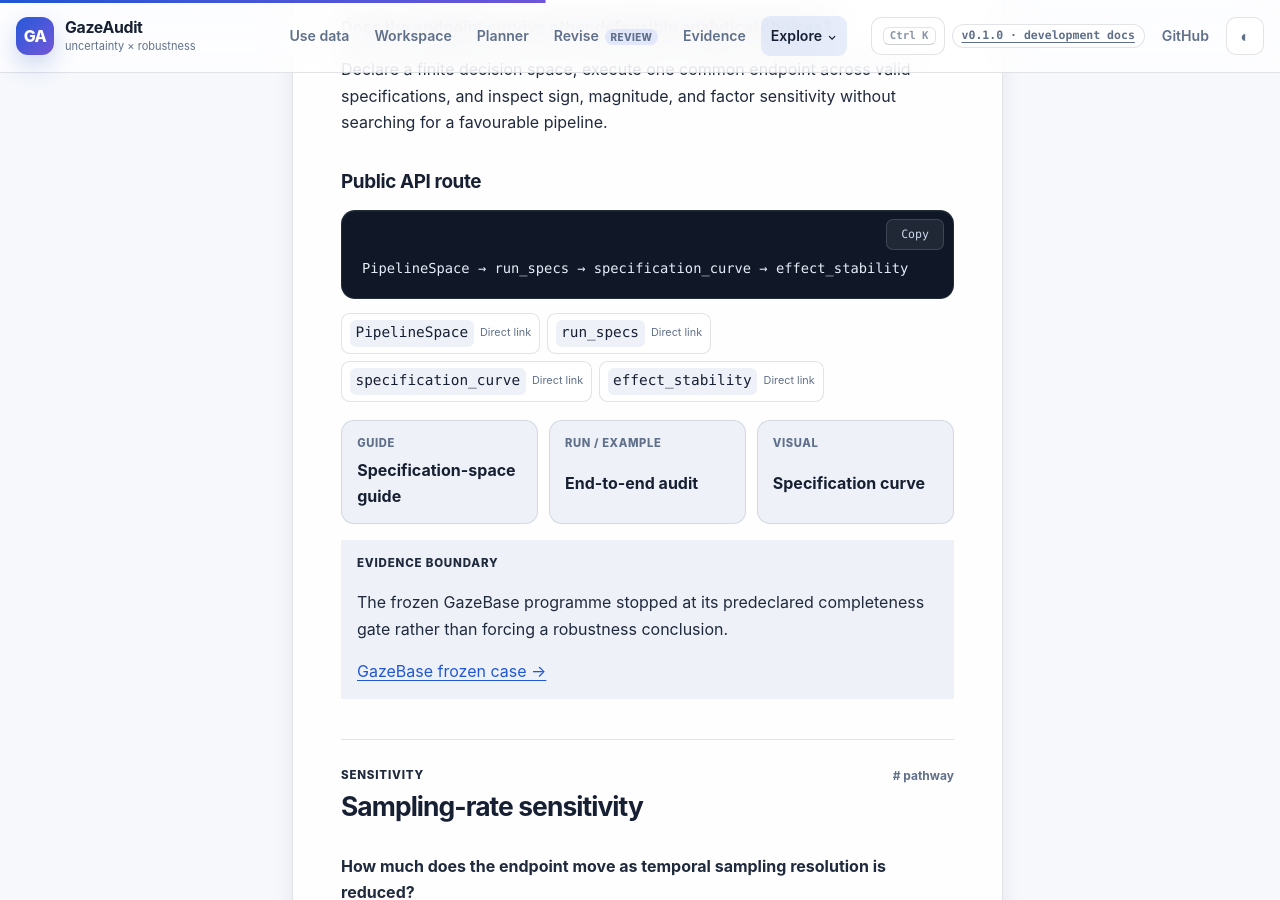
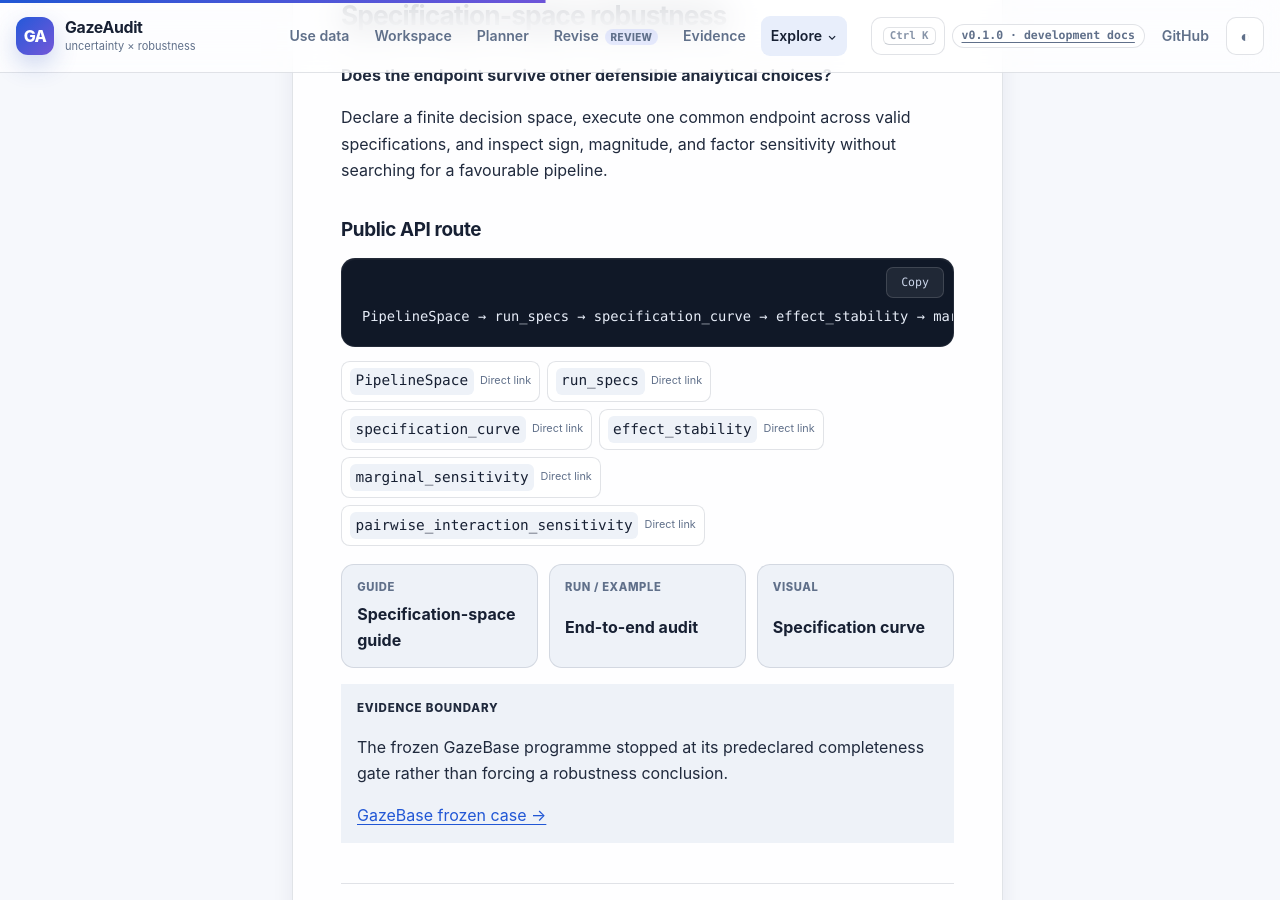
Before and after one commit to stefanosbalaskas/GazeAudit, a Jekyll site: the page built from docs/reference/api-pathways.md, in a window 1280 px wide and 900 px high, scrolled down 5469 px. Built offline with Jekyll 4.4.1, drawn with Linux system fonts in a browser that asks for light colours; some of the changed text lies outside the part shown.

Commit message:
docs: govern marginal and pairwise sensitivity API routes

```diff
--- a/_data/methods.yml
+++ b/_data/methods.yml
@@ -75,6 +75,8 @@
     - run_specs
     - specification_curve
     - effect_stability
+    - marginal_sensitivity
+    - pairwise_interaction_sensitivity
   guide_url: /docs/guides/specification-space/
   guide_label: Specification-space guide
   example_url: /docs/examples/end-to-end-robustness/
@@ -84,7 +86,7 @@
   evidence_url: /docs/case-studies/gazebase-incomplete/
   evidence_label: GazeBase frozen case
   evidence_note: The frozen GazeBase programme stopped at its predeclared completeness gate rather than forcing a robustness conclusion.
-  keywords: robustness multiverse pipeline specification curve effect stability choices gazebase
+  keywords: robustness multiverse pipeline specification curve effect stability marginal pairwise interaction sensitivity choices gazebase
 
 - id: sampling-sensitivity
   phase: Sensitivity
```
